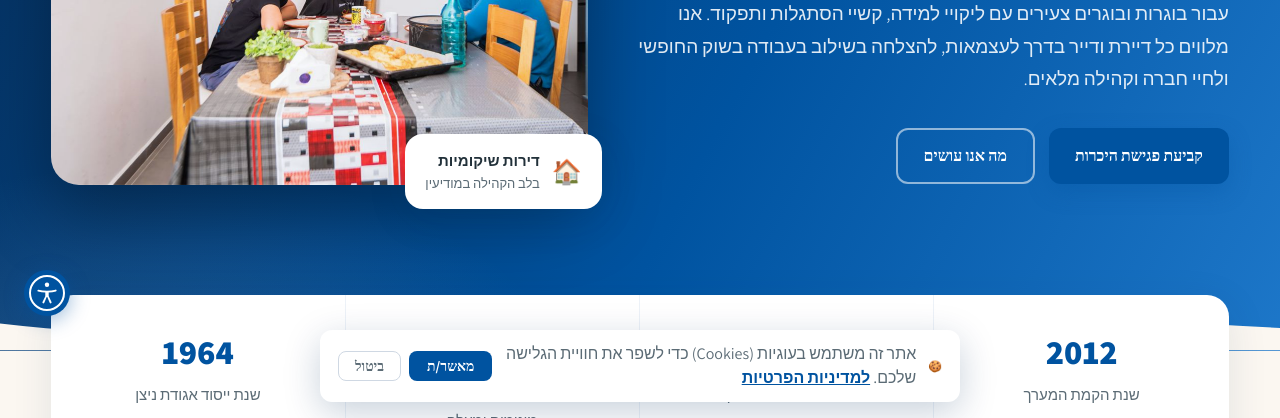
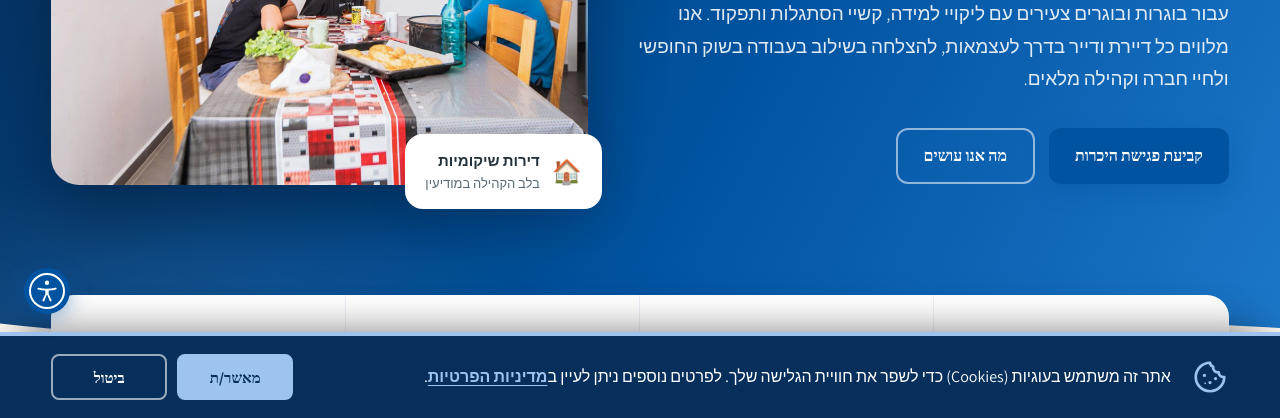
Before and after one commit to ombee-hub/NitzanModiin, a plain HTML site: page index.html in a window 1280 px wide. Shown: the part 382-800 px from the top of the page. Drawn offline with Linux system fonts and the light colour scheme.

Commit message:
Cookie banner: use the studio's full-width banner (js/cookies.js)
Replace the custom cookie popup with the OMBee house banner in Nitzan
navy and light blue, shown on the home page once per visit.

Co-Authored-By: Claude Opus 5.5 <noreply@anthropic.com>

```diff
--- a/css/style.css
+++ b/css/style.css
@@ -235,24 +235,6 @@ a.f-logo:hover img{opacity:.8;transform:scale(1.04)}
 .social a{width:40px;height:40px;border-radius:12px;background:rgba(255,255,255,.1);display:grid;place-items:center;font-size:17px;font-weight:700;transition:.2s;color:#fff}
 .social a:hover{background:#1d77c9}
 
-/* באנר עוגיות */
-.cookie-pop{position:fixed;bottom:16px;left:50%;transform:translateX(-50%);width:50%;min-width:560px;z-index:75;background:#fff;border-radius:12px;box-shadow:0 10px 36px rgba(6,47,92,.22);padding:12px 18px;display:flex;align-items:center;justify-content:center;gap:12px;animation:cookieIn .45s ease}
-.cookie-pop[hidden]{display:none}
-@keyframes cookieIn{from{opacity:0;transform:translate(-50%,40px)}to{opacity:1;transform:translateX(-50%)}}
-.cookie-pop .cookie-ic{flex:none;font-size:11px;line-height:1}
-.cookie-pop p{flex:0 1 auto;font-size:16px;color:var(--ink-soft);line-height:1.5;margin:0}
-.cookie-actions{display:flex;gap:8px;align-items:center;flex:none;flex-wrap:wrap}
-.cookie-actions .btn{padding:6px 18px;font-size:14px;border-radius:8px}
-.cookie-decline{background:none;border:1.5px solid #cfd8e3;color:var(--ink-soft);border-radius:8px;padding:5px 16px;font-weight:700;font-size:14px;font-family:'Assistant';cursor:pointer;transition:.2s}
-.cookie-decline:hover{border-color:var(--teal);color:var(--teal)}
-.cookie-link{font-size:inherit;color:var(--teal);text-decoration:underline;font-weight:600}
-@media (max-width:640px){
-  .cookie-pop{width:auto;min-width:0;left:12px;right:12px;bottom:12px;transform:none;flex-wrap:wrap;text-align:center;padding:12px 14px;gap:8px;animation:none}
-  .cookie-pop .cookie-ic{display:none}
-  .cookie-pop p{flex:1 1 100%}
-  .cookie-actions{width:100%;justify-content:center}
-}
-
 /* אנימציית גילוי */
 .reveal{opacity:0;transform:translateY(26px);transition:opacity .7s ease,transform .7s ease}
 .reveal.in{opacity:1;transform:none}
@@ -302,3 +284,29 @@ a.f-logo:hover img{opacity:.8;transform:scale(1.04)}
   form.cform{padding:28px 22px}
   .logo .name small{display:none}
 }
+
+/* באנר עוגיות (הבאנר של סטודיו OMBee, גרסה ברוחב מלא) — js/cookies.js */
+.cookie-banner{padding:0!important;margin:0;position:fixed;z-index:90;left:0;right:0;bottom:0;background:var(--teal-dark);color:#fff;border-top:4px solid var(--amber);box-shadow:0 -18px 40px -20px rgba(0,0,0,.55);transform:translateY(100%);opacity:0;transition:transform .4s ease,opacity .4s}
+.cookie-banner.show{transform:none;opacity:1}
+.cookie-inner{display:flex;align-items:center;gap:20px;padding:18px 0}
+.cookie-ico{width:38px;height:38px;flex:none;fill:none;stroke:var(--amber);stroke-width:1.7;stroke-linecap:round;stroke-linejoin:round}
+.cookie-ico circle{fill:var(--amber);stroke:none}
+.cookie-banner p{flex:1;margin:0;font-size:16px;line-height:1.6;color:#fff}
+.cookie-banner p a{color:var(--amber);font-weight:700;text-decoration:underline;text-underline-offset:3px}
+.cookie-banner p a:hover{color:#fff}
+.cookie-actions{display:flex;gap:10px;flex:none}
+.cookie-actions .btn{min-height:46px;padding:0 26px;font-size:15px;min-width:116px;justify-content:center;border-radius:8px}
+.cookie-actions .cookie-accept{background:var(--amber);color:var(--teal-dark);border:2px solid var(--amber)}
+.cookie-actions .cookie-accept:hover{background:#fff;border-color:#fff}
+.cookie-actions .cookie-decline{background:transparent;color:#fff;border:2px solid rgba(255,255,255,.6)}
+.cookie-actions .cookie-decline:hover{background:#fff;color:var(--teal-dark);border-color:#fff}
+body.has-cookie-banner .ombee-a11y-btn{bottom:calc(var(--cookie-h,0px) + 18px)!important;transition:bottom .3s,transform .25s}
+body.menu-open-body .cookie-banner{visibility:hidden}
+html.a11y-contrast .cookie-banner{background:#000;border-top-color:#ffeb3b}
+@media (max-width:640px){
+  .cookie-inner{flex-wrap:wrap;gap:12px 14px;padding:16px 0 calc(16px + env(safe-area-inset-bottom))}
+  .cookie-ico{width:30px;height:30px}
+  .cookie-banner p{flex:1 1 calc(100% - 46px);font-size:15px}
+  .cookie-actions{width:100%}
+  .cookie-actions .btn{flex:1}
+}
--- a/index.html
+++ b/index.html
@@ -219,6 +219,7 @@
 <div id="site-footer"></div>
 <script src="js/site.js"></script>
 <script src="js/accessibility.js"></script>
+<script src="js/cookies.js" defer></script>
 <script>
 /* קרוסלת סיפורי הצלחה */
 (function () {
--- /dev/null
+++ b/js/cookies.js
@@ -0,0 +1,49 @@
+// ניצן מודיעין — באנר עוגיות (הבאנר של סטודיו OMBee, גרסה ברוחב מלא).
+// מופיע רק בדף הבית, בכל כניסה לאתר.
+// הבחירה נשמרת לביקור הנוכחי בלבד (sessionStorage), כך שבכניסה הבאה הבאנר חוזר.
+(function () {
+  var KEY = 'nitzan-cookie-consent';
+  var choice = null;
+  try { choice = JSON.parse(sessionStorage.getItem(KEY) || 'null'); } catch (e) { choice = null; }
+  if (choice) return;
+
+  // דף הבית בלבד: / או index.html
+  if (!/(^|\/)(index\.html)?$/.test(location.pathname)) return;
+
+  function build() {
+    var box = document.createElement('section');
+    box.className = 'cookie-banner';
+    box.setAttribute('role', 'region');
+    box.setAttribute('aria-label', 'הודעת עוגיות');
+    box.innerHTML =
+      '<div class="container cookie-inner">' +
+        '<svg class="cookie-ico" viewBox="0 0 24 24" aria-hidden="true"><path d="M12 3a9 9 0 1 0 9 9 3 3 0 0 1-3.5-3A3 3 0 0 1 14 5.5 3 3 0 0 1 12 3z"/><circle cx="8.5" cy="11" r="1"/><circle cx="12" cy="15.5" r="1"/><circle cx="15.5" cy="13" r="1"/><circle cx="9" cy="16" r=".6"/></svg>' +
+        '<p>אתר זה משתמש בעוגיות (Cookies) כדי לשפר את חוויית הגלישה שלך. לפרטים נוספים ניתן לעיין ב<a href="privacy.html">מדיניות הפרטיות</a>.</p>' +
+        '<div class="cookie-actions">' +
+          '<button class="btn cookie-accept" type="button">מאשר/ת</button>' +
+          '<button class="btn cookie-decline" type="button">ביטול</button>' +
+        '</div>' +
+      '</div>';
+    document.body.appendChild(box);
+
+    var root = document.documentElement;
+    function setHeight() { root.style.setProperty('--cookie-h', box.offsetHeight + 'px'); }
+    setHeight();
+    window.addEventListener('resize', setHeight);
+    document.body.classList.add('has-cookie-banner');
+    requestAnimationFrame(function () { requestAnimationFrame(function () { box.classList.add('show'); }); });
+
+    function choose(value) {
+      try { sessionStorage.setItem(KEY, JSON.stringify({ choice: value, date: new Date().toISOString() })); } catch (e) {}
+      box.classList.remove('show');
+      document.body.classList.remove('has-cookie-banner');
+      window.removeEventListener('resize', setHeight);
+      setTimeout(function () { box.remove(); }, 400);
+    }
+    box.querySelector('.cookie-accept').addEventListener('click', function () { choose('accepted'); });
+    box.querySelector('.cookie-decline').addEventListener('click', function () { choose('declined'); });
+  }
+
+  if (document.readyState === 'loading') document.addEventListener('DOMContentLoaded', build);
+  else build();
+})();
--- a/js/site.js
+++ b/js/site.js
@@ -86,13 +86,7 @@
     '</div>' +
     '<div class="f-bottom"><span>&copy; 2012-2026 כל הזכויות שמורות למערך דיור ניצן מודיעין</span>' +
     '<a class="credit" href="https://ombee.co.il" target="_blank" rel="noopener">עיצוב ובנייה ע"י: <img src="images/ombee-logo.png" alt="OMBee — Graphic Design And UI/UX"></a></div>' +
-    '</div></footer>' +
-    '<div class="cookie-pop" id="cookiePop" hidden role="dialog" aria-label="הודעת שימוש בעוגיות">' +
-    '<span class="cookie-ic" aria-hidden="true">🍪</span>' +
-    '<p>אתר זה משתמש בעוגיות (Cookies) כדי לשפר את חוויית הגלישה שלכם. <a href="privacy.html" class="cookie-link">למדיניות הפרטיות</a></p>' +
-    '<div class="cookie-actions"><button class="btn btn-teal" id="cookieOk">מאשר/ת</button>' +
-    '<button class="cookie-decline" id="cookieNo">ביטול</button></div>' +
-    '</div>';
+    '</div></footer>';
 
   var headerSlot = document.getElementById('site-header');
   var footerSlot = document.getElementById('site-footer');
@@ -143,19 +137,4 @@
     }, 4200);
   }
 
-  /* ===== באנר עוגיות — מוצג בכל כניסה לדף הבית בלבד ===== */
-  var cookiePop = document.getElementById('cookiePop');
-  if (cookiePop && active === 'home') {
-    /* כפתור הנגישות נדחף אל מעל הבאנר כשהוא פתוח */
-    function liftA11y() {
-      var h = cookiePop.hidden ? 0 : cookiePop.offsetHeight;
-      var a11yBtn = document.querySelector('.ombee-a11y-btn');
-      if (a11yBtn) a11yBtn.style.bottom = h ? (h + 30) + 'px' : '';
-    }
-    function closeCookies() { cookiePop.hidden = true; liftA11y(); }
-    setTimeout(function () { cookiePop.hidden = false; liftA11y(); }, 800);
-    document.getElementById('cookieOk').addEventListener('click', closeCookies);
-    document.getElementById('cookieNo').addEventListener('click', closeCookies);
-    window.addEventListener('resize', liftA11y);
-  }
 })();
```
